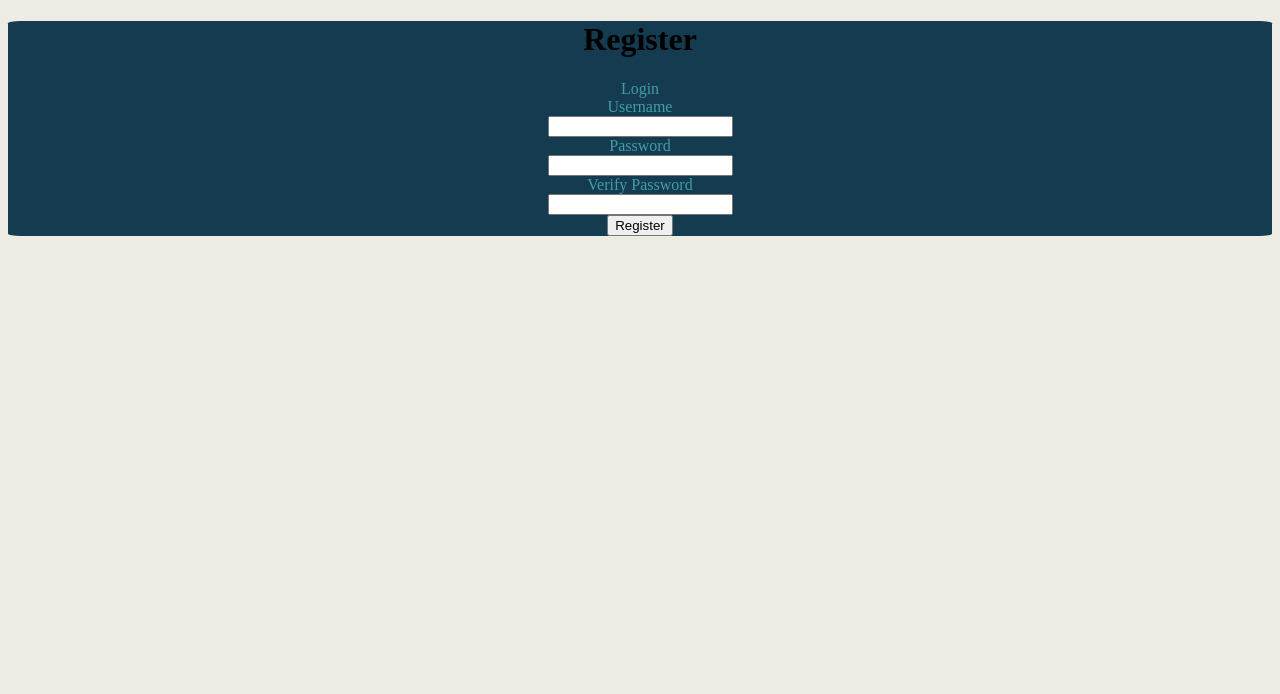
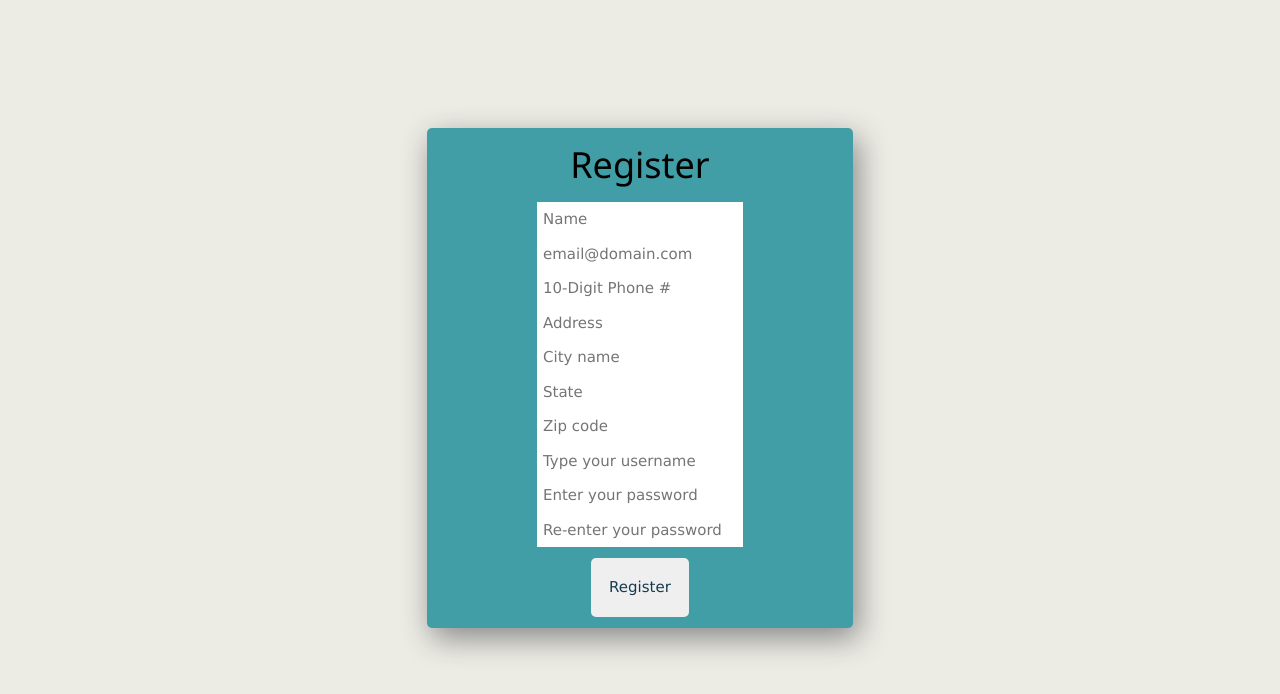
Before and after one commit to wreardan/healthie, a Flask app: page /register in a window 1280 px wide. Shown: the top 694 px of the page. Run offline with Flask 2, Linux system fonts and the light colour scheme.

Commit message:
Moving around input fields

```diff
--- a/static/styles.css
+++ b/static/styles.css
@@ -1,36 +1,96 @@
 /* #ECEBE4 Sand
 #CC998D Brown
 #16F4D0 Cyan
-#429EA6 That blue
+#429EA6 Green blue
 #153B50 Navy Blue */
 
 
 :root {
-  margin: 0;
+  /* margin: 0; */
   border: 0;
   padding: 0;
   display: block;
   --navy-blue: #153B50;
   --sand: #ECEBE4;
-  --brown:#CC998D;
+  --brown: #CC998D;
   --cyan: #16F4D0;
   --green-blue: #429EA6;
   background-color: var(--sand);
 }
 
 
+input {
+  padding: 6px;
+  display: inline-block;
+  border:none;
+}
+
+.FieldLabel {
+  font-size: 16pt;
+  padding: 4px;
+  display: inline-block;
+}
 
 /*
 =============================================================================
 Register file CSS
 =============================================================================
 */
-#RegisterBox {
-  background-color: var(--navy-blue);
-  border-radius: 1%;
+#AuthBox {
+  background-color: var(--green-blue);
+  border-radius: 5px;
   text-align: center;
+  margin: 10% auto;
+  box-shadow: 5px 10px 30px #888888 ;
 }
 
 .LoginForm {
-  color: var(--green-blue);
+  color: var(--navy-blue);
 }
+
+.subsection1 > input {
+  margin-bottom: 10px;
+}
+
+/* input[name=name] {
+  width: 50%;
+}
+
+input[name=email] {
+  width: 25%;
+}
+
+input[name=phone] {
+  width: 20%;
+}
+
+input[name=address] {
+  width: 50%;
+}
+
+input[name=city] {
+  width: 25%;
+}
+
+input[name=zipcode] {
+  width: 10%;
+}
+
+input[name=state] {
+  width: 10%;
+} */
+
+
+
+
+input[name=register] {
+  background-color: none;
+  color:var(--navy-blue);
+  border:var(--navy-blue);
+  border-radius: 5px;
+  margin: 3%;
+  padding: 5%;
+  font: inherit;
+  cursor: pointer;
+  outline: inherit;
+}
--- a/templates/layout.html
+++ b/templates/layout.html
@@ -3,6 +3,7 @@
 	<head>
 		<title>healthie.us</title>
 		<link rel="stylesheet" type="text/css" href="/static/styles.css">
+		 <link rel="stylesheet" href="https://www.w3schools.com/w3css/4/w3.css">
 		<script type="text/javascript" src="/static/code.js"></script>
 	</head>
 	<body>
--- a/templates/register.html
+++ b/templates/register.html
@@ -1,18 +1,39 @@
 {% extends "layout.html" %}
 {% block body %}
+<div class="w3-container w3-third"></div>
+	<div id="AuthBox" class="w3-container w3-third">
+		<h1>Register</h1>
+		<form class="LoginForm w3-container w3-row" method="post">
+			<!-- <div class="subsection1"> -->
+				<!-- <div class="FieldLabel">Name</div> -->
+				<input class="w3-" type="text" name="name" placeholder="Name" />
+				<!-- <div class="FieldLabel">Email</div> -->
+				<input type="email" placeholder="email@domain.com" name="email" />
+				<!-- <div class="FieldLabel">Phone</div> -->
+				<input type="tel" placeholder="10-Digit Phone #" name="phone" />
+			<!-- </div> -->
+			<!-- <div class="subsection1"> -->
+				<!-- <div class="FieldLabel">Address</div> -->
+				<input type="text" placeholder="Address" name="address" />
+				<!-- <div class="FieldLabel">City</div> -->
+				<input type="text" placeholder="City name" name="city" />
+				<!-- <div class="FieldLabel">State</div> -->
+				<input type="text" placeholder="State" name="state" />
+				<!-- <div class="FieldLabel">Zipcode</div> -->
+				<input type="text" placeholder="Zip code" name="zipcode" />
+			<!-- </div> -->
+			<!-- <div class="subsection1"> -->
+				<!-- <div class="FieldLabel">Username</div> -->
+				<input type="text" placeholder="Type your username" name="username" />
+				<!-- <div class="FieldLabel">Password</div> -->
+				<input type="password" placeholder="Enter your password" name="password" />
+				<!-- <div class="FieldLabel">Verify Password</div> -->
+				<input type="password" placeholder="Re-enter your password" name="password2" />
+			<!-- </div> -->
+			<br/>
 
-	<div id="RegisterBox">
-		<h1>Register</h1>
-		<form class="LoginForm" method="post">
-			<div class="FieldLabel">Login</div>
-			<div>Username</div>
-			<input type="text" name="username" />
-			<div class="FieldLabel">Password</div>
-			<input type="password" name="password" />
-			<div class="FieldLabel">Verify Password</div>
-			<input type="password" name="password2" />
-			<br/>
 			<input type="submit" name="register" value="Register"/>
 		</form>
 	</div>
+<div class="w3-container w3-third"></div>
 {% endblock %}
```
